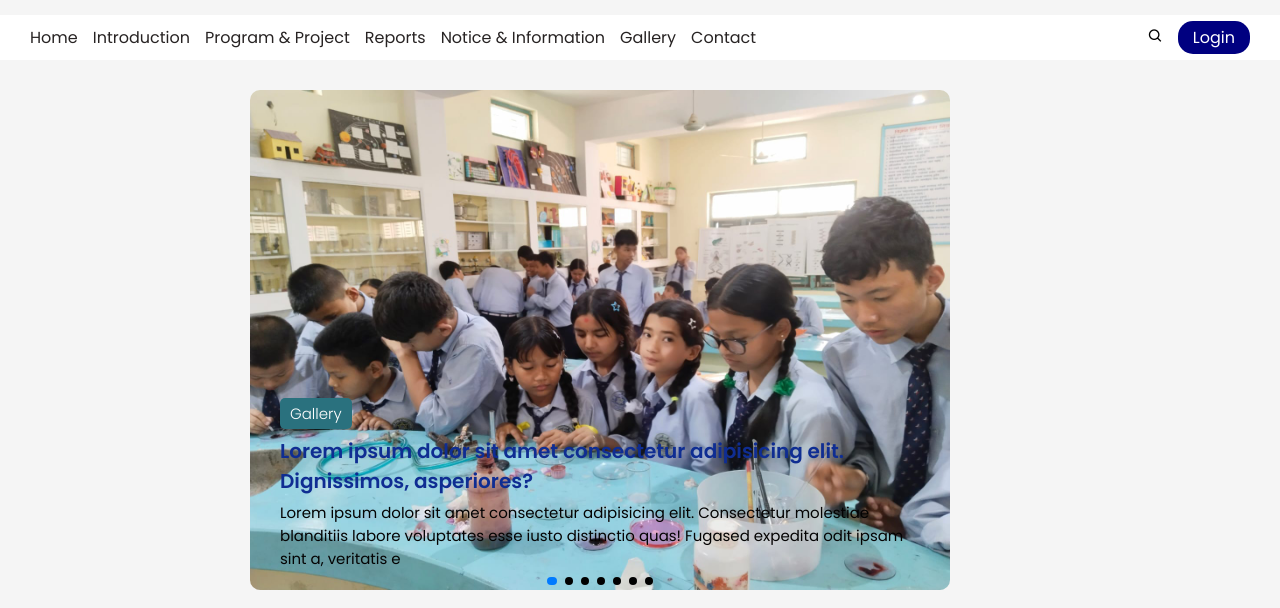
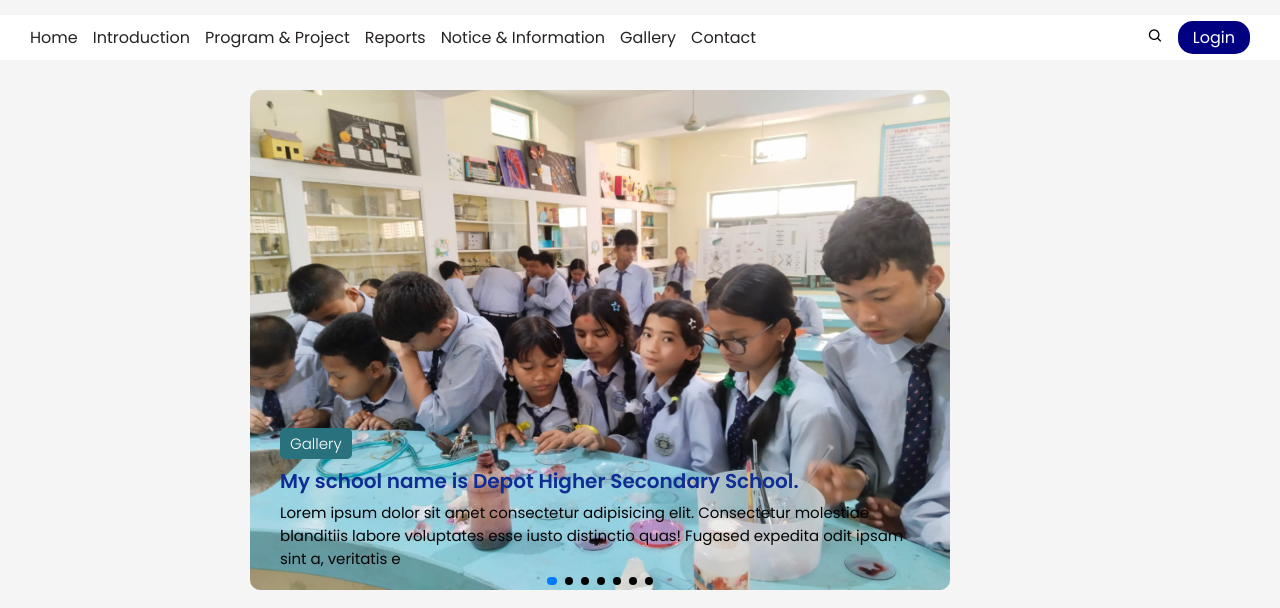
Before and after one commit to MamataPokhrel/school-website, a plain HTML site: page index.html in a window 1280 px wide. Shown: the part 192-800 px from the top of the page. Drawn offline with nearby package versions, Linux system fonts and the light colour scheme.

Commit message:
My school

```diff
--- a/index.html
+++ b/index.html
@@ -46,7 +46,7 @@
     </section>
     <section class="navbar-container">
       <div class="nav">
-        <a href="#">home</a>
+        <a href="#">Home</a>
         <a href="">Introduction</a>
         <a href="">Program & Project </a>
         <a href="">Reports</a>
@@ -69,10 +69,7 @@
               <img src="image/main-1.jpg" alt="" />
               <div class="main-content">
                 <a href="#">Gallery</a>
-                <h6>
-                  Lorem ipsum dolor sit amet consectetur adipisicing elit.
-                  Dignissimos, asperiores?
-                </h6>
+                <h6>My school name is Depot Higher Secondary School.</h6>
                 <p>
                   Lorem ipsum dolor sit amet consectetur adipisicing elit.
                   Consectetur molestiae blanditiis labore voluptates esse iusto
```
